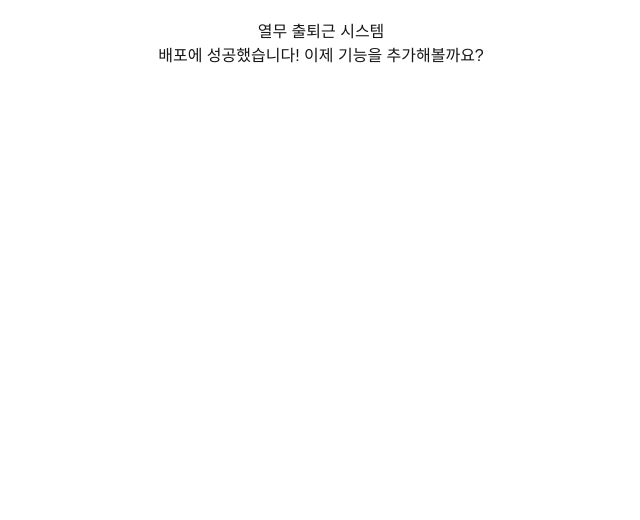
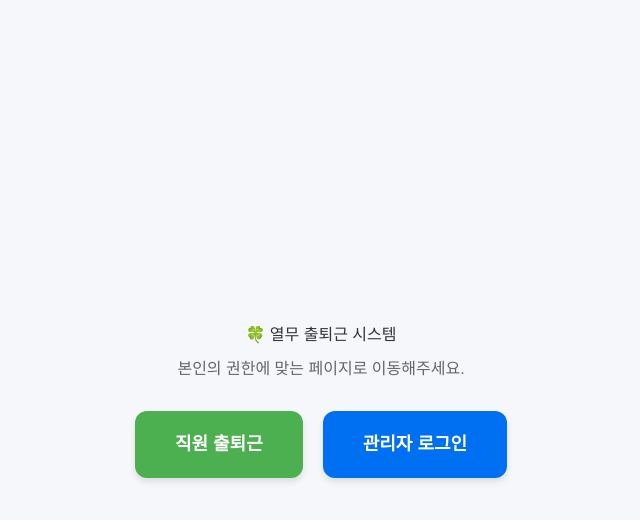
Before and after one commit to youngrapc-rgb/YEOLMU, a Next.js app: page / in a window 1280 px wide. Shown: the top 520 px of the page, without its empty margins (319-959 px from the left). Built offline with nearby package versions, Linux system fonts and the light colour scheme.

Commit message:
feat: add main portal page and organize folders

```diff
--- a/app/page.js
+++ b/app/page.js
@@ -1,10 +1,50 @@
 'use client'
 
-export default function Home() {
+import Link from 'next/link'
+
+export default function MainPage() {
   return (
-    <div style={{ padding: '20px', textAlign: 'center' }}>
-      <h1>열무 출퇴근 시스템</h1>
-      <p>배포에 성공했습니다! 이제 기능을 추가해볼까요?</p>
+    <div style={{
+      display: 'flex',
+      flexDirection: 'column',
+      alignItems: 'center',
+      justifyContent: 'center',
+      height: '100vh',
+      fontFamily: 'sans-serif',
+      backgroundColor: '#f5f7fa'
+    }}>
+      <h1 style={{ color: '#333', marginBottom: '10px' }}>🍀 열무 출퇴근 시스템</h1>
+      <p style={{ color: '#666', marginBottom: '30px' }}>본인의 권한에 맞는 페이지로 이동해주세요.</p>
+
+      <div style={{ display: 'flex', gap: '20px' }}>
+        {/* 직원용 버튼 */}
+        <Link href="/worker" style={{
+          padding: '20px 40px',
+          backgroundColor: '#4caf50',
+          color: 'white',
+          textDecoration: 'none',
+          borderRadius: '12px',
+          fontSize: '18px',
+          fontWeight: 'bold',
+          boxShadow: '0 4px 6px rgba(0,0,0,0.1)'
+        }}>
+          직원 출퇴근
+        </Link>
+
+        {/* 관리자용 버튼 */}
+        <Link href="/admin" style={{
+          padding: '20px 40px',
+          backgroundColor: '#0070f3',
+          color: 'white',
+          textDecoration: 'none',
+          borderRadius: '12px',
+          fontSize: '18px',
+          fontWeight: 'bold',
+          boxShadow: '0 4px 6px rgba(0,0,0,0.1)'
+        }}>
+          관리자 로그인
+        </Link>
+      </div>
     </div>
   )
 }
```
